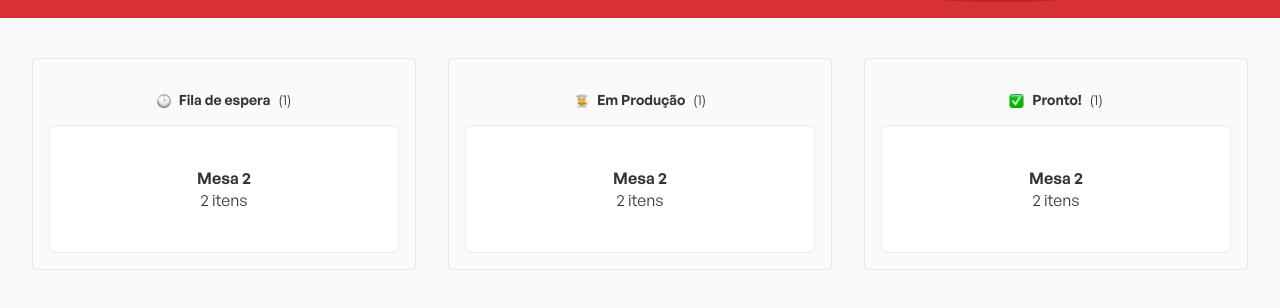
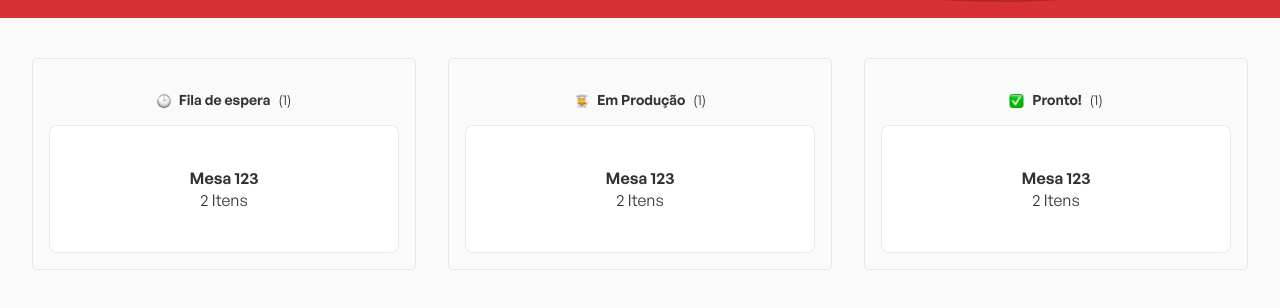
Before and after one commit to styler101/liverestaurant-frontend, a React (Vite) app: page / in a window 1280 px wide. Shown: the part 154-462 px from the top of the page. Built offline with nearby package versions, Linux system fonts and the light colour scheme.

Commit message:
chore: add react-icons

```diff
--- a/package.json
+++ b/package.json
@@ -11,6 +11,7 @@
   "dependencies": {
     "react": "^18.2.0",
     "react-dom": "^18.2.0",
+    "react-icons": "^4.6.0",
     "styled-components": "^5.3.6"
   },
   "devDependencies": {
--- /dev/null
+++ b/src/components/OrderModal/index.tsx
@@ -0,0 +1,15 @@
+import React from 'react'
+import * as S from './styles'
+export function OrderModal () {
+  return (
+    <S.Overlay>
+      <S.Container>
+        <header>
+          <strong> Mesa </strong>
+          <button> X </button>
+        </header>
+      </S.Container>
+
+    </S.Overlay>
+  )
+}
--- /dev/null
+++ b/src/components/OrderModal/styles.ts
@@ -0,0 +1,23 @@
+import styled from 'styled-components'
+
+export const Overlay = styled.div`
+ width:100%;
+ height: 100%;
+ position: fixed;
+ top:0;
+ left:0;
+ background: rgba(0,0,0,0.5);
+ backdrop-filter: blur(4.5px);
+ display:flex;
+ align-items:center;
+ justify-content: center;
+`
+
+export const Container = styled.div`
+ background:#fff;
+ width: 480px;
+ display:flex;
+ flex-direction:column;
+ border-radius: 8px;
+ padding:32px;
+`
--- a/src/components/Orders/components/OrdersBoard/index.tsx
+++ b/src/components/Orders/components/OrdersBoard/index.tsx
@@ -1,9 +1,16 @@
 import React from 'react'
 import { OrdersBoardProps } from './interfaces'
+// import mock from '../../../../mocks/Orders/order.json'
 import * as S from './styles'
+import { OrderModal } from '../../../OrderModal'
 
 export function OrdersBoard (props: OrdersBoardProps) {
-  const { title, icon } = props
+  const { title, icon, orders } = props
+  const [openedModal, setOpenedModal] = React.useState<JSX.Element | null>(null)
+
+  function handleOpenOrder () {
+    setOpenedModal(<OrderModal/>)
+  }
   return (
     <S.Board>
     <header>
@@ -13,12 +20,19 @@ export function OrdersBoard (props: OrdersBoardProps) {
       <span> {title} </span>
       <span> (1)</span>
     </header>
-    <S.OrdersContainer>
-          <button type="button">
-            <strong> Mesa 2 </strong>
-            <span> 2 itens</span>
+     {orders.length > 0 && (
+        <S.OrdersContainer>
+        {orders.map((order) => (
+          <React.Fragment key={order._id}>
+            <button type="button" onClick={handleOpenOrder}>
+            <strong> Mesa {order.table}</strong>
+            <span> {order.products.length} Itens</span>
           </button>
+          </React.Fragment>
+        ))}
     </S.OrdersContainer>
+     )}
+    {openedModal}
   </S.Board>
   )
 }
--- a/src/components/Orders/index.tsx
+++ b/src/components/Orders/index.tsx
@@ -3,6 +3,7 @@ import { OrdersBoard } from './components/OrdersBoard'
 import timerIcon from '../../assets/images/svg/timer.svg'
 import cookIcon from '../../assets/images/svg/cookie.svg'
 import checkedIcon from '../../assets/images/svg/checked.svg'
+import { orders } from '../../mocks/Orders/order'
 import * as S from './styles'
 
 export function Orders () {
@@ -11,14 +12,17 @@ export function Orders () {
        <OrdersBoard
          icon={timerIcon}
          title="Fila de espera"
+         orders={orders}
        />
       <OrdersBoard
         icon={cookIcon}
         title="Em Produção"
+        orders={orders}
       />
       <OrdersBoard
         icon={checkedIcon}
         title="Pronto!"
+        orders={orders}
       />
     </S.Container>
   )
--- /dev/null
+++ b/src/mocks/Orders/order.ts
@@ -0,0 +1,29 @@
+const orders = [
+  {
+    _id: '6372e48cbcd195b0d3d0f7f3',
+    table: '123',
+    status: 'WAITING',
+    products: [
+      {
+        product: {
+          name: 'Pizza quatro queijos',
+          imagePath: '1668472896991-quatro-queijos.png',
+          price: 40
+        },
+        quantity: 3,
+        _id: '6372e48cbcd195b0d3d0f7f4'
+      },
+      {
+        product: {
+          name: 'Coca cola',
+          imagePath: '1668473462705-coca-cola.png',
+          price: 7
+        },
+        quantity: 2,
+        _id: '6372e48cbcd195b0d3d0f7f5'
+      }
+    ]
+  }
+]
+
+export { orders }
```
Also changed, not shown: src/components/Orders/components/OrdersBoard/interfaces.ts (+23 -0 lines), src/types/Order.ts (added, +15 -0 lines), src/assets/images/svg/Path.svg (added), 1 other file (tests, documents, lock files or other folders).
